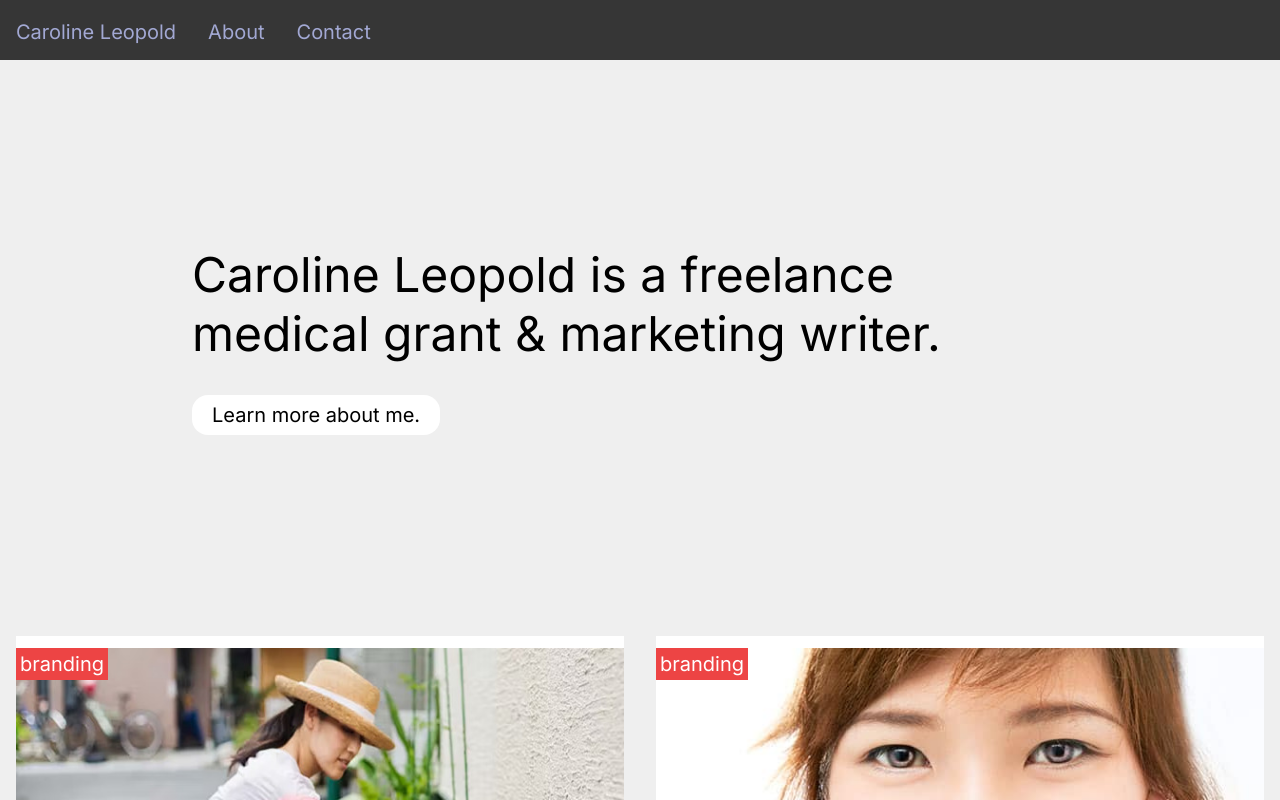
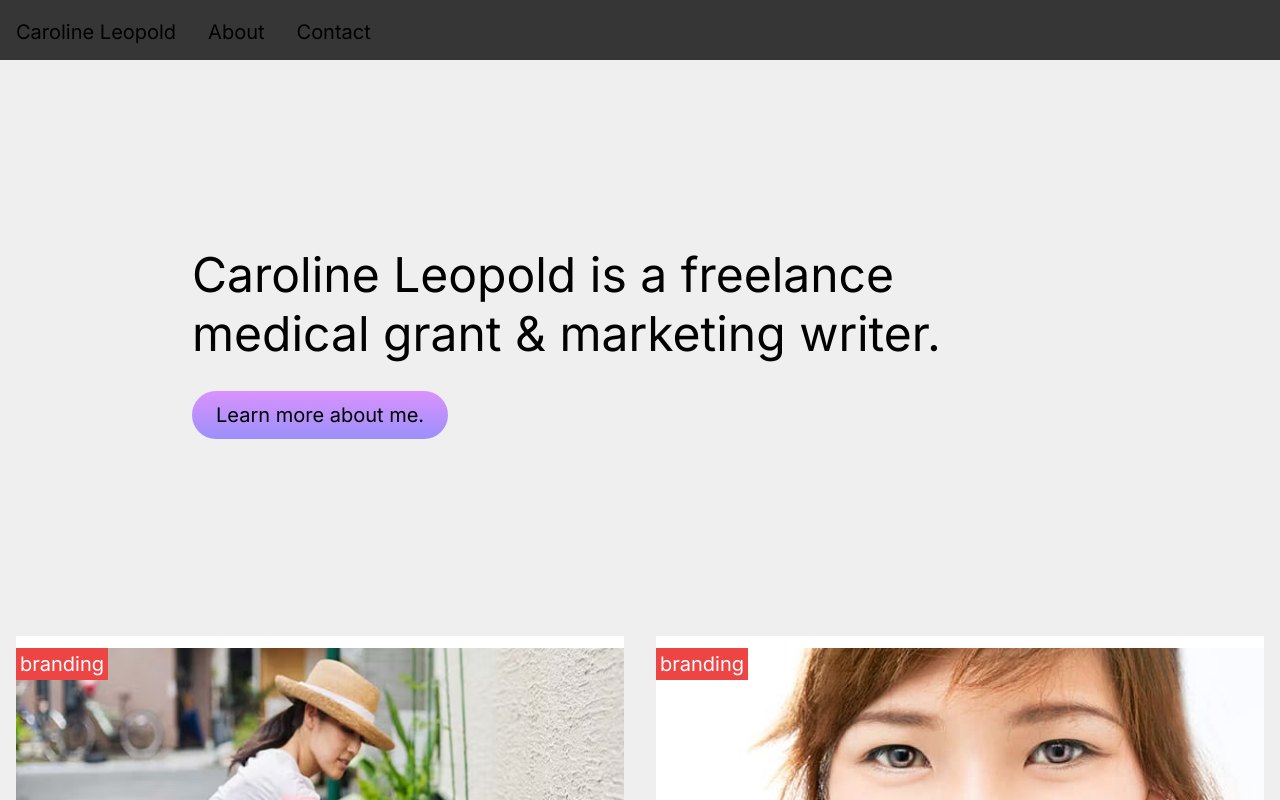
Before and after one commit to cml815/about-a, a React (Create React App) app: page / in a window 1280 px wide. Shown: the top 800 px of the page. Built offline with nearby package versions, Linux system fonts and the light colour scheme.

Commit message:
btn styles

```diff
--- a/src/components/Projects.jsx
+++ b/src/components/Projects.jsx
@@ -12,7 +12,7 @@ export function Projects () {
       <section className="hero flex-c">
       <div className="text-box">
         <h1 className="">Caroline Leopold is a freelance <br />medical grant &amp; marketing writer.</h1>
-        <Link className="btn_round--light"to="/about">Learn more about me.
+        <Link className="btn"to="/about">Learn more about me.
         </Link>
       </div>
       </section>
--- a/src/global.css
+++ b/src/global.css
@@ -70,32 +70,27 @@ p {
 }
 
 .btn {
-  background-color: rgb(252, 62, 62);
-  border: 2px solid white;
-  color: white;
-  padding: .5rem 1rem;
+  /* background: rgb(50,34,195);
+  background: linear-gradient(0deg, rgba(50,34,195,0.6922969871542367) 0%, rgba(183,45,253,1) 100%);  */
+
+  background: rgb(117,102,255);
+background: linear-gradient(0deg, rgba(117,102,255,0.6922969871542367) 0%, rgba(218,146,255,1) 100%);
+  color: black;
+  border-radius: 24px;
+  padding: .75rem 1.5rem;
   font-size: 1.25rem;
-  transition: .5s;
-}
-
-
-.btn_round--light {
-  background-color: white;
-  color: black;
-  padding: .5rem 1.25rem;
-  border-radius: 1rem;
+  transition: 0.7s;
 }
 
 .btn:hover {
-  background-color: white;
-  color: black;
-  border: solid 1.5px black;
+  background: #513dff;
+  color: white;
 }
 
 a {
   text-decoration: none;
   font-size: 1.25rem;
-  color: #a2a8d3;
+  color: black;
   position: relative;
 }
 
```
